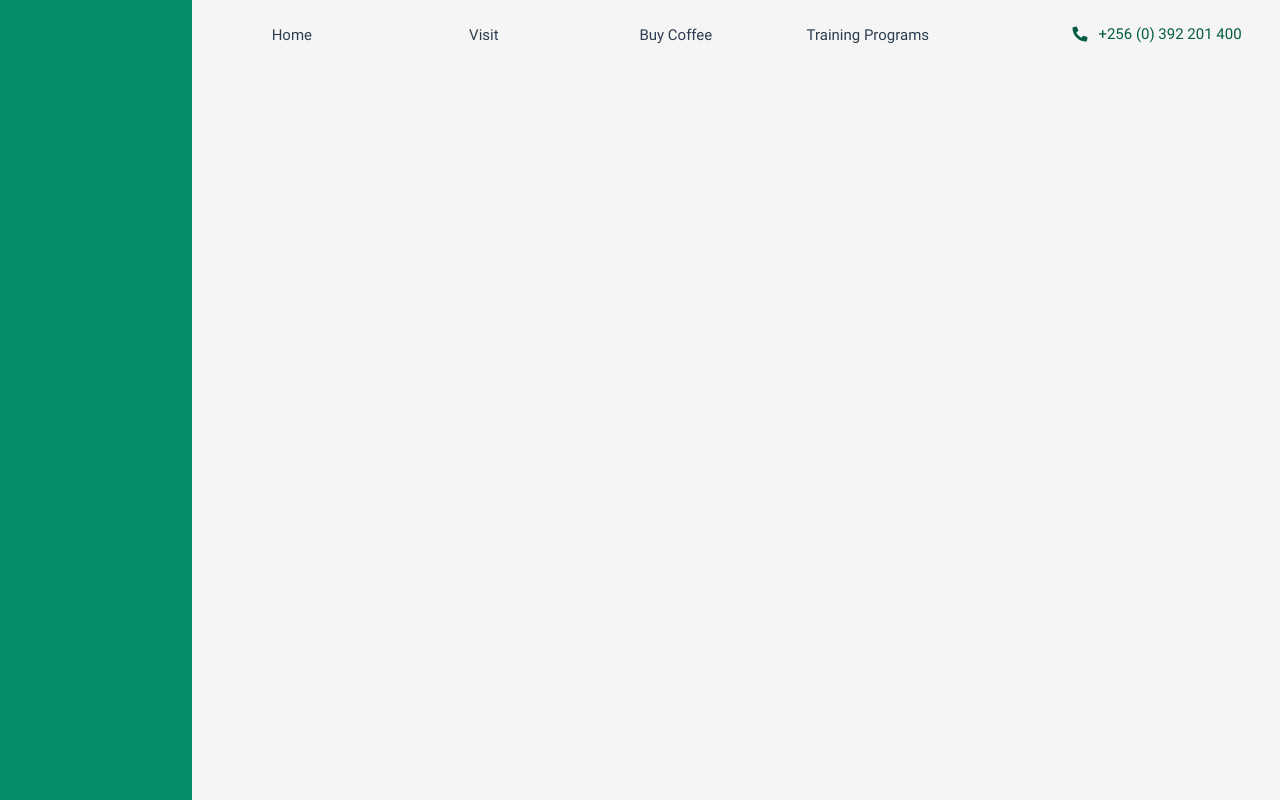
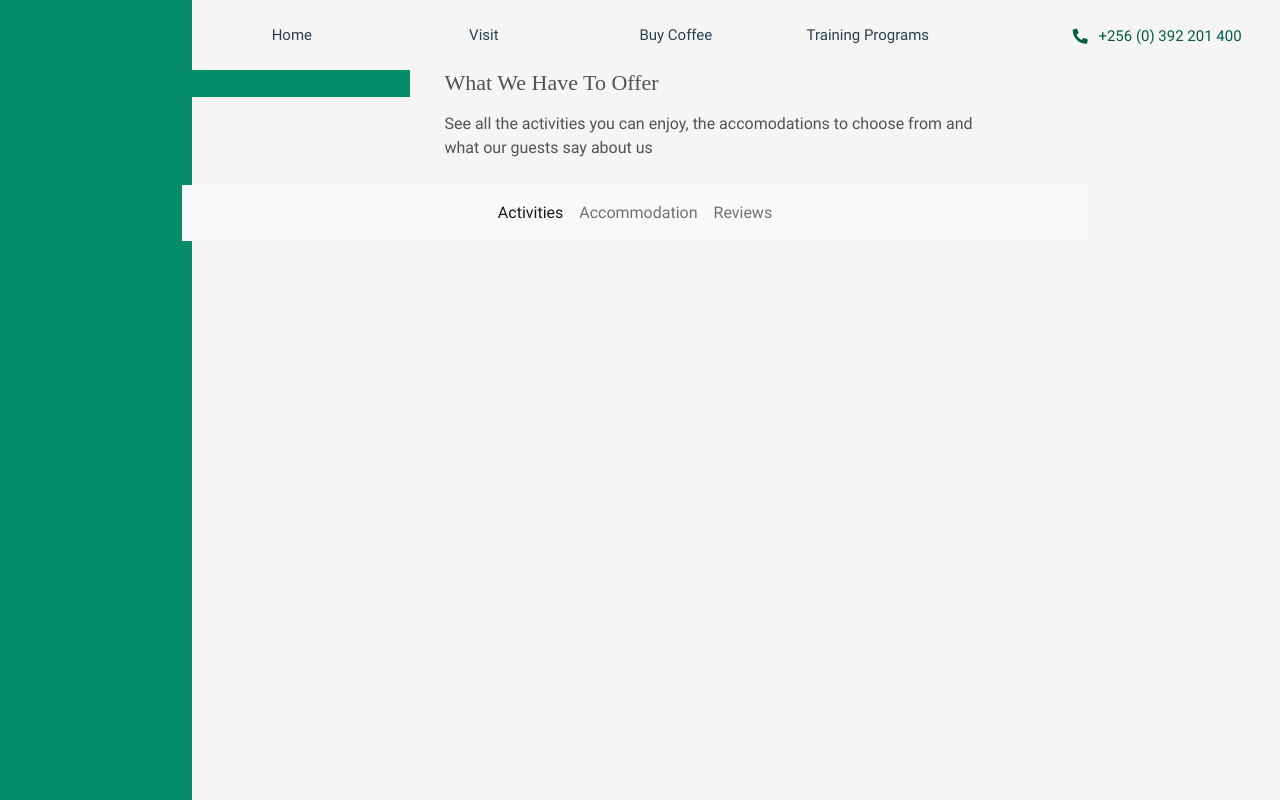
Before and after one commit to Jacob-Nuwamanya77/clarke-farm, a Vue app: page /visit in a window 1280 px wide. Built offline with nearby package versions, Linux system fonts and the light colour scheme.

Commit message:
Update - add ourfounder and ouroffers components

```diff
--- a/package.json
+++ b/package.json
@@ -12,7 +12,11 @@
     "@fortawesome/fontawesome-svg-core": "^1.2.35",
     "@fortawesome/free-solid-svg-icons": "^5.15.3",
     "@fortawesome/vue-fontawesome": "^3.0.0-3",
+    "@popperjs/core": "^2.9.2",
+    "bootstrap": "^5.0.0",
     "core-js": "^3.6.5",
+    "jquery": "^3.6.0",
+    "popper.js": "^1.16.1",
     "vue": "^3.0.0",
     "vue-router": "^4.0.0-0",
     "vuex": "^4.0.0-0"
--- /dev/null
+++ b/src/components/OurFounder.vue
@@ -0,0 +1,129 @@
+<template>
+<!-- eslint-disable max-len -->
+
+<div class="our-founder">
+  <div class="container container-xl">
+    <div class="row text-center wrapper">
+      <div class="col-md-4 rect-div">
+        <div class="shape-rectangle rect-div position-relative top-0 start-0 fixed-top img-fluid"></div>
+      </div>
+       <div class="col-sm-8">
+          <div class="text-title">
+         <p class="lead display-2">Our Founder</p>
+         <p id="sub-lead">Dr. Ian Clarke share with us the vision and values of Clarke farm</p>
+      </div>
+       </div>
+    </div>
+    <div class="row">
+      <div class="col-md-4 ">
+        <figure>
+           <div class="founder-video img-fluid">
+             <iframe class="embed-responsive-item img-fluid" src="https://www.youtube.com/embed/NC3kg2Q3fqo" allowfullscreen></iframe>
+             <!-- https://www.youtube.com/watch?v=NC3kg2Q3fqo -->
+          </div>
+    <figcaption class="text-center text-muted"> <em class="text-center">&emsp;Dr. Ian Clarke's profile</em></figcaption>
+        </figure>
+      </div>
+      <div class="col-md-8">
+        <div class="paragraph-about-founder text-muted text-left" >
+      <p>Clarke farm represents a 30 year journey focused on quality and community development.</p>
+      <p>
+        A journey of investing in people and the communities.
+         It started in Luweero shortly after the 1986 war where I built a community hospital that still stands to this day.
+         </p>
+         <p>
+           It was extremely difficult to access good quality health care in the war torn region or even equipment and often times,
+            I had to drive to Kenya to acquire the tools.
+         </p>
+         <p>
+           I am proud of my experiences and the continued unwavering focus on quality.
+          This is what Clarke Coffee is all about, quality.
+         </p>
+         <p>
+           There is more to the story, 2000 outgrower farmers, jeep rides,
+           river walks and so much more. Navigate through our platform and when you can, come visit for an unforgetable experience.
+         </p>
+    </div>
+      </div>
+    </div>
+  </div>
+</div>
+</template>
+
+<script>
+export default {
+
+  props: {
+    msg: String,
+  },
+  // data() {
+  //   return {
+  //     imgPath: '../assets/clarke.png',
+  //   };
+  // },
+};
+</script>
+
+<!-- Add "scoped" attribute to limit CSS to this component only -->
+<style scoped>
+.text-title{
+  margin-left:30px;
+  margin-top:20px;
+  color:#525252;
+}
+
+.paragraph-about-founder{
+  margin-top:0px;
+  /* padding: 20px; */
+  margin-right: 2px;
+  color:#666666;
+  font-family: Roboto;
+  font-size: 16px;
+  font-style: normal;
+}
+
+.founder-video{
+   margin-top:20px;
+   /* background-color: #068D68; */
+}
+iframe{
+ /* margin-left:20px; */
+ height:260px;
+ width:350px;
+}
+.container{
+  background-color: #f5f5f5;
+  /* width:1040px;
+  height:620px; */
+}
+
+#sub-lead{
+  font-size:16px;
+}
+.lead{
+  font-size:22px;
+  font-family:'Playfair Display';
+}
+.shape-rectangle{
+   height: 27px;
+  width: 300px;
+  background-color: #068D68;
+  margin-top:20px;
+  margin-bottom:20px;
+  margin-right:20px;
+}
+.rect-div{
+ margin-left:0px;
+ padding:0px;
+}
+
+figcaption{
+  align-items: center;
+  margin-left:10px;
+  text-align: center;
+  font-size:12px;
+}
+ /* div{
+  border:1px solid green;
+} */
+</style>
--- /dev/null
+++ b/src/components/OurOffers.vue
@@ -0,0 +1,83 @@
+<template>
+<!-- eslint-disable max-len -->
+<div class="our-offers">
+    <div class="container container-xl">
+        <div class="row">
+            <div class="col-md-3 rect-div">
+                <div class="shape-rectangle rect-div position-relative top-0 start-0 fixed-top img-fluid"></div>
+            </div>
+            <div class="col-md-9">
+            <div class="text-title">
+                <p class="lead display-2">What We Have To Offer</p>
+                <p id="sub-lead">See all the activities you can enjoy, the accomodations to choose from and <br> what our guests say about us</p>
+             </div>
+            </div>
+        </div>
+        <div class="row">
+            <div class="col-md-12">
+                <div class="content-offers img-fluid">
+                    <div class="content-offers-nav">
+                        <nav class="navbar navbar-expand-lg navbar-light bg-light">
+                            <div class="collapse navbar-collapse" id="navbarNavAltMarkup">
+                                <div class="navbar-nav mx-auto">
+                                <a class="nav-item nav-link active" href="#">Activities </a>
+                                <a class="nav-item nav-link" href="#">Accommodation</a>
+                                <a class="nav-item nav-link" href="#">Reviews</a>
+                                </div>
+                            </div>
+                        </nav>
+                    </div>
+                </div>
+            </div>
+        </div>
+    </div>
+</div>
+</template>
+
+<style scoped>
+.text-title{
+  margin-top:20px;
+  color:#525252;
+    width:540px;
+    height:115px;
+    margin-right: 10px;
+}
+#sub-lead{
+  font-size:16px;
+}
+.lead{
+  font-size:22px;
+  font-family:'Playfair Display';
+}
+
+.shape-rectangle{
+   height: 27px;
+  width: 260px;
+  background-color: #068D68;
+  margin-top:20px;
+  margin-bottom:20px;
+  margin-right:20px;
+}
+.rect-div{
+ margin-left:0px;
+ padding:0px;
+}
+
+.content-offers{
+    background-color: #f4f4f4;
+    width:920px;
+    height:400px;
+    margin-left: 20px;
+}
+.col-md-12{
+    width:930px;
+    /* height:410; */
+}
+.our-offers{
+    margin-left:150px;
+}
+
+ /* div{
+  border:1px solid green;
+} */
+</style>
--- a/src/main.js
+++ b/src/main.js
@@ -5,6 +5,8 @@ import { FontAwesomeIcon } from '@fortawesome/vue-fontawesome';
 import App from './App.vue';
 import router from './router';
 import store from './store';
+import 'bootstrap';
+import 'bootstrap/dist/css/bootstrap.min.css';
 
 library.add(faPhone, faBars);
 
--- a/src/views/HomePage.vue
+++ b/src/views/HomePage.vue
@@ -2,18 +2,21 @@
   <div>
     <HeroLandingPage/>
     <AboutSection/>
+     <OurFounder/>
   </div>
 </template>
 
 <script>
 import HeroLandingPage from '@/components/HeroLanding.vue';
 import AboutSection from '@/components/AboutSection.vue';
+import OurFounder from '@/components/OurFounder.vue';
 
 export default {
   name: 'HomePage',
   components: {
     HeroLandingPage,
     AboutSection,
+    OurFounder,
   },
 };
 </script>
--- a/src/views/VisitPage.vue
+++ b/src/views/VisitPage.vue
@@ -1,16 +1,19 @@
 <template>
   <div>
     <HeroVisit/>
+    <OurOffers/>
   </div>
 </template>
 
 <script>
 import HeroVisit from '@/components/HeroVisit.vue';
+import OurOffers from '@/components/OurOffers.vue';
 
 export default {
   name: 'Visit',
   components: {
     HeroVisit,
+    OurOffers,
   },
 };
 </script>
```
Also changed, not shown: .eslintrc.js, 2 other files (tests, documents, lock files or other folders).
